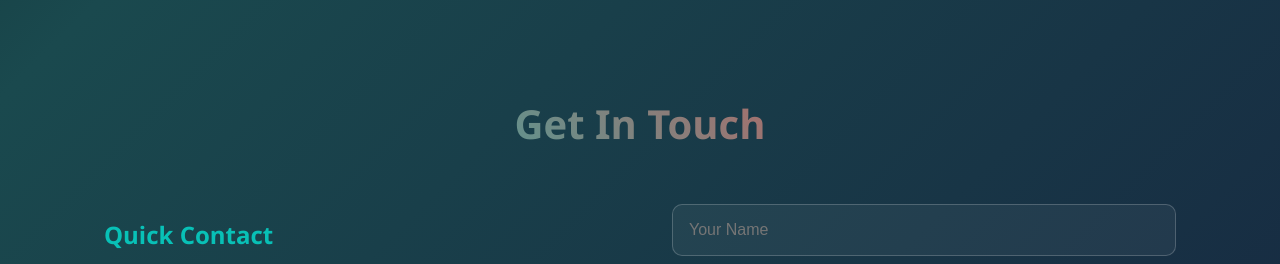
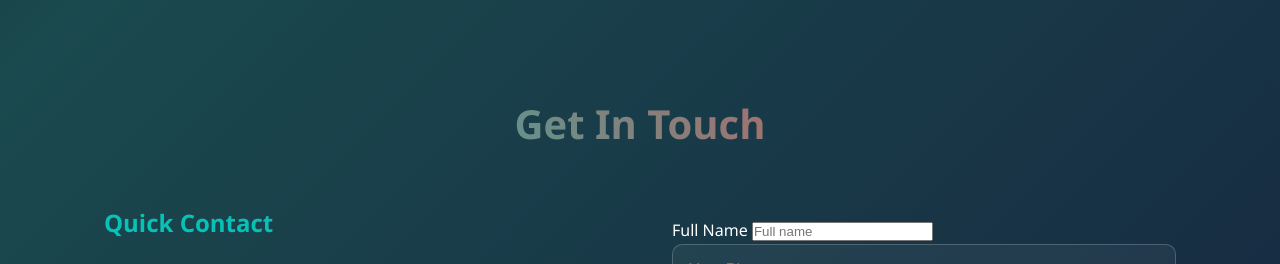
Before and after one commit to hiteshkatkar/HDK-Technology, a plain HTML site: page index.html in a window 1280 px wide. Shown: the part 2000-2264 px from the top of the page. Drawn offline with Linux system fonts and the light colour scheme.

Commit message:
Change mail info
line 549 to 551

the code has been changed to old al suggest.

```diff
--- a/index.html
+++ b/index.html
@@ -546,8 +546,9 @@
 <!------------------------------------------------------------------------------------------------------------------------------------>
 			<!-- Form submit -->
             <form class="row g-3" action="https://formsubmit.co/c089e87d0c4875b7d3c29d4845866621" method="POST">
-                <div class="form-group">
-                    <input type="text" name="Your Name" placeholder="Your Name" required>
+                <div class="col-md-6">
+					<label for="Fullname" class="form-label">Full Name</label>
+                    <input type="text" class="form-control" name="name" placeholder="Full name" required>
                 </div>
                 <div class="form-group">
                     <input type="tel" name="Your Phone" placeholder="Your Phone" required>
```
